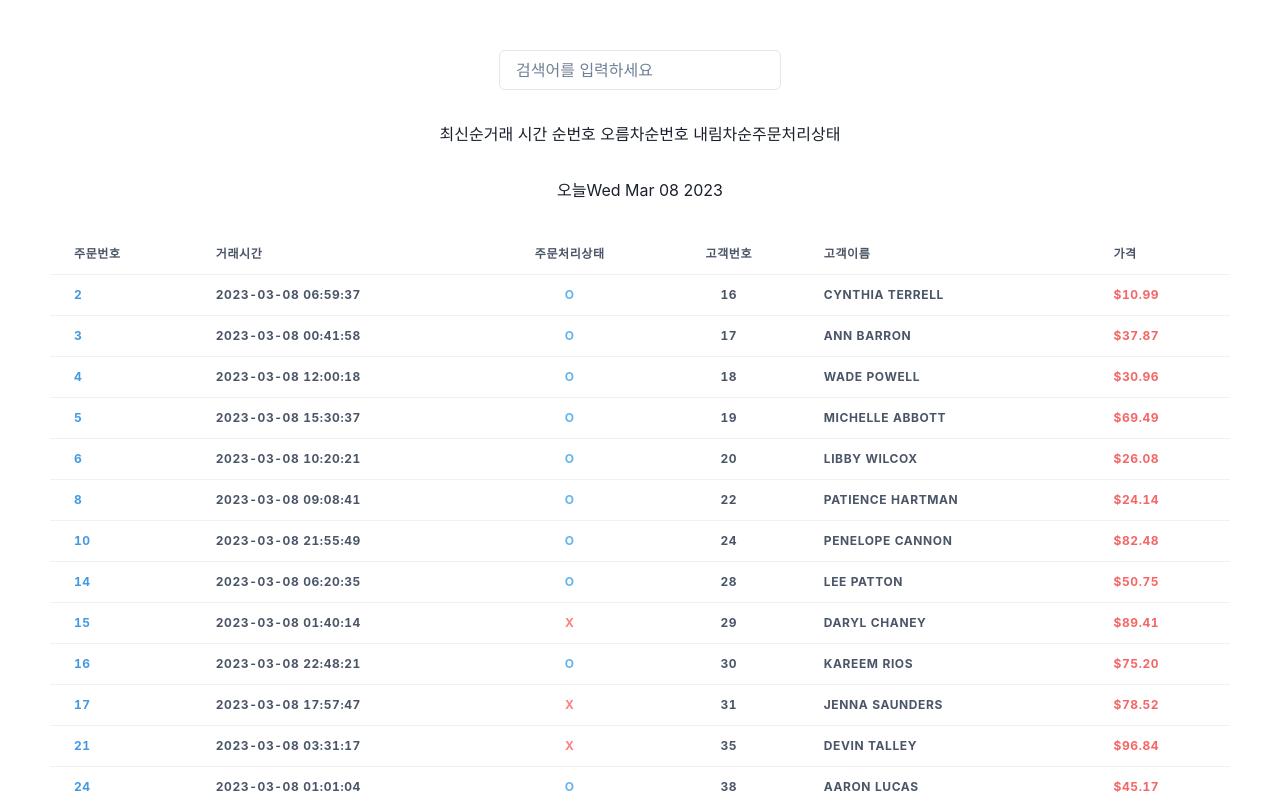
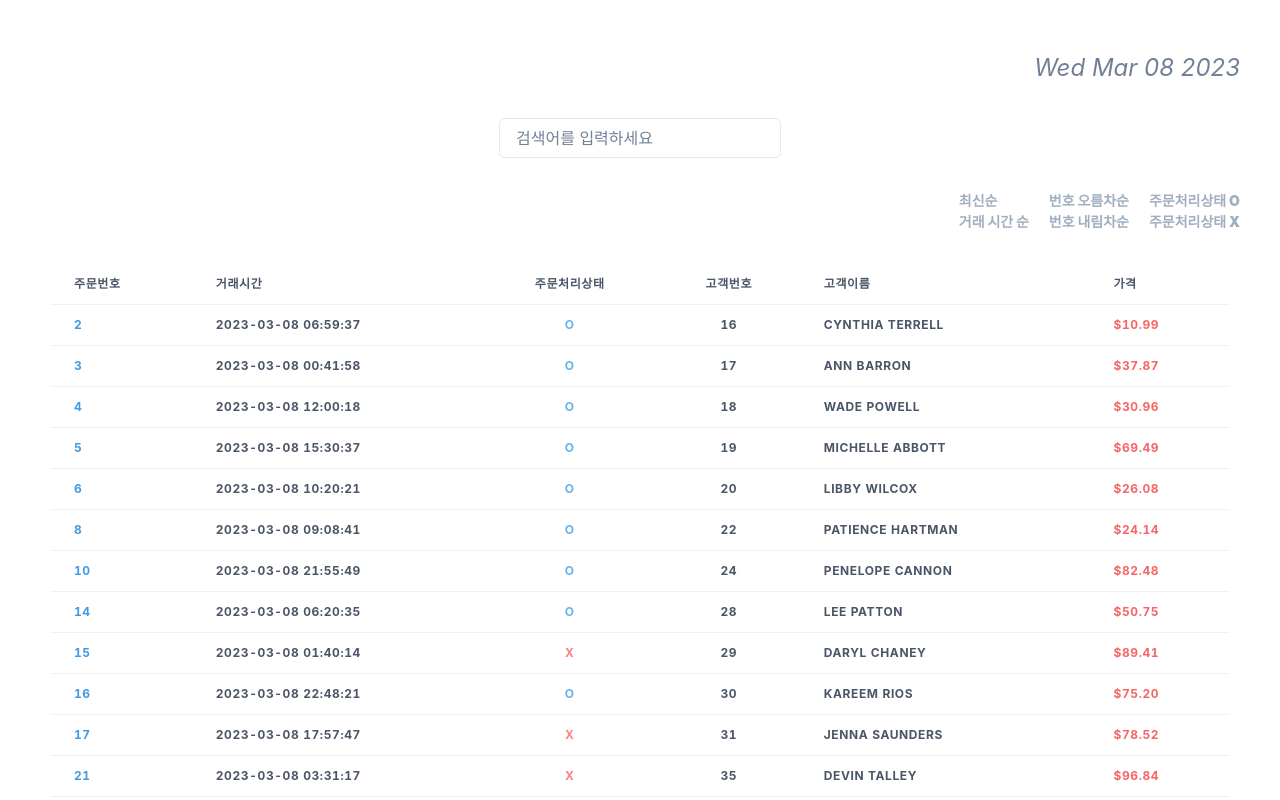
Before and after one commit to wanted-onboarding-10team/pre-onboarding-9th-4-10, a React (Create React App) app: page / in a window 1280 px wide. Shown: the top 800 px of the page. Built offline with nearby package versions, Linux system fonts and the light colour scheme.

Commit message:
[#3] feature: 주문처리상태로 필터링 기능 추가
useStatusFilterOrder 함수를 추가하여 status로 필터링하는 기능을 제작하였습니다.

```diff
--- a/src/pages/MainPage.tsx
+++ b/src/pages/MainPage.tsx
@@ -1,19 +1,22 @@
 import { MainLayout, OrderTable, Pagination, SearchInput } from 'components';
 import { useLoaderData } from 'react-router-dom';
 import { OrderDataType } from 'types/order';
-import { Flex } from '@chakra-ui/react';
+import { Flex, Text } from '@chakra-ui/react';
 import { useEffect, useState } from 'react';
-import useGetTodayOrder from 'utils/hooks/useGetTodayOrder';
-import { useFilterOrder, useIdSortOrder, useTimeSortOrder } from 'utils/hooks';
-import { SortType, TimeSortType } from 'types/sort';
+import {
+  useFilterOrder,
+  useIdSortOrder,
+  useStatusFilterOrder,
+  useTimeSortOrder,
+} from 'utils/hooks';
+import { SortType } from 'types/sort';
 import { MAX_SIZE } from 'shared/Pagination';
 import { TODAY } from 'shared/Date';
 
 interface SortOptionType {
   id: SortType;
-  time: TimeSortType;
+  time: SortType;
 }
-
 const MainPage = () => {
   const orderDataResponse = useLoaderData() as OrderDataType[];
   const [currentPage, setCurrentPage] = useState<number>(1);
@@ -23,21 +26,19 @@ const MainPage = () => {
   const [orderData, setOrderData] = useState<OrderDataType[]>(orderDataResponse);
   const [searchWord, setSearchWord] = useState<string>('');
 
-  const [sort, setSort] = useState<SortOptionType>({ id: 'asc', time: null });
+  const [sortOption, setSortOption] = useState<SortOptionType>({ id: null, time: null });
+  const [filterOption, setFilterOption] = useState<boolean | null>(null);
 
-  // 아이디 정렬
   useEffect(() => {
-    setOrderData(useIdSortOrder(orderData, sort.id));
-  }, [sort.id]);
+    setOrderData(useIdSortOrder(orderData, sortOption.id));
+  }, [sortOption.id]);
 
-  // 날짜 정렬
   useEffect(() => {
-    if (sort.time !== null) {
-      setOrderData(useTimeSortOrder(orderData, sort.time));
+    if (sortOption.time !== null) {
+      setOrderData(useTimeSortOrder(orderData, sortOption.time));
     }
-  }, [sort.time]);
+  }, [sortOption.time]);
 
-  // 검색
   useEffect(() => {
     if (searchWord === '') {
       setCurrentPage(1);
@@ -49,25 +50,72 @@ const MainPage = () => {
   }, [searchWord]);
 
   useEffect(() => {
-    setOrderData(useGetTodayOrder(orderData));
-  }, []);
+    if (filterOption !== null) {
+      setOrderData(useStatusFilterOrder(orderDataResponse, filterOption));
+    }
+  }, [filterOption]);
 
   return (
     <MainLayout>
+      <Flex justifyContent='flex-end' width='1200px'>
+        <Text fontSize='2xl' as='i' color='gray.500'>
+          {TODAY}
+        </Text>
+      </Flex>
+
       <SearchInput onSearchWordChange={setSearchWord} />
 
-      <Flex>
-        <p>최신순</p>
-        <p>거래 시간 순</p>
+      <Flex justifyContent='flex-end' width='1200px' gap='20px' fontSize='sm' fontWeight='900'>
+        <div>
+          <Text
+            color={sortOption.time === 'desc' ? 'blue.400' : 'gray.400'}
+            cursor='pointer'
+            onClick={() => setSortOption(prev => ({ ...prev, time: 'desc' }))}
+          >
+            최신순
+          </Text>
+          <Text
+            color={sortOption.time === 'asc' ? 'blue.400' : 'gray.400'}
+            cursor='pointer'
+            onClick={() => setSortOption(prev => ({ ...prev, time: 'asc' }))}
+          >
+            거래 시간 순
+          </Text>
+        </div>
 
-        <p>번호 오름차순</p>
-        <p>번호 내림차순</p>
+        <div>
+          <Text
+            color={sortOption.id === 'asc' ? 'blue.400' : 'gray.400'}
+            cursor='pointer'
+            onClick={() => setSortOption(prev => ({ ...prev, id: 'asc' }))}
+          >
+            번호 오름차순
+          </Text>
+          <Text
+            color={sortOption.id === 'desc' ? 'blue.400' : 'gray.400'}
+            cursor='pointer'
+            onClick={() => setSortOption(prev => ({ ...prev, id: 'desc' }))}
+          >
+            번호 내림차순
+          </Text>
+        </div>
 
-        <p>주문처리상태</p>
-      </Flex>
-      <Flex>
-        <p>오늘</p>
-        <p>{TODAY}</p>
+        <div>
+          <Text
+            color={filterOption ? 'blue.400' : 'gray.400'}
+            cursor='pointer'
+            onClick={() => setFilterOption(true)}
+          >
+            주문처리상태 O
+          </Text>
+          <Text
+            color={filterOption === false ? 'blue.400' : 'gray.400'}
+            cursor='pointer'
+            onClick={() => setFilterOption(false)}
+          >
+            주문처리상태 X
+          </Text>
+        </div>
       </Flex>
 
       <OrderTable data={orderData.slice(startPage, finishPage)} />
--- a/src/utils/hooks/index.ts
+++ b/src/utils/hooks/index.ts
@@ -2,3 +2,4 @@ export { default as useGetTodayOrder } from './useGetTodayOrder';
 export { default as useFilterOrder } from './useFilterOrder';
 export { default as useIdSortOrder } from './useIdSortOrder';
 export { default as useTimeSortOrder } from './useTimeSortOrder';
+export { default as useStatusFilterOrder } from './useStatusFilterOrder';
--- /dev/null
+++ b/src/utils/hooks/useStatusFilterOrder.ts
@@ -0,0 +1,7 @@
+import { OrderDataType } from 'types/order';
+
+const useStatusFilterOrder = (data: OrderDataType[], status: boolean) => {
+  return data.filter(v => v.status === status);
+};
+
+export default useStatusFilterOrder;
```
